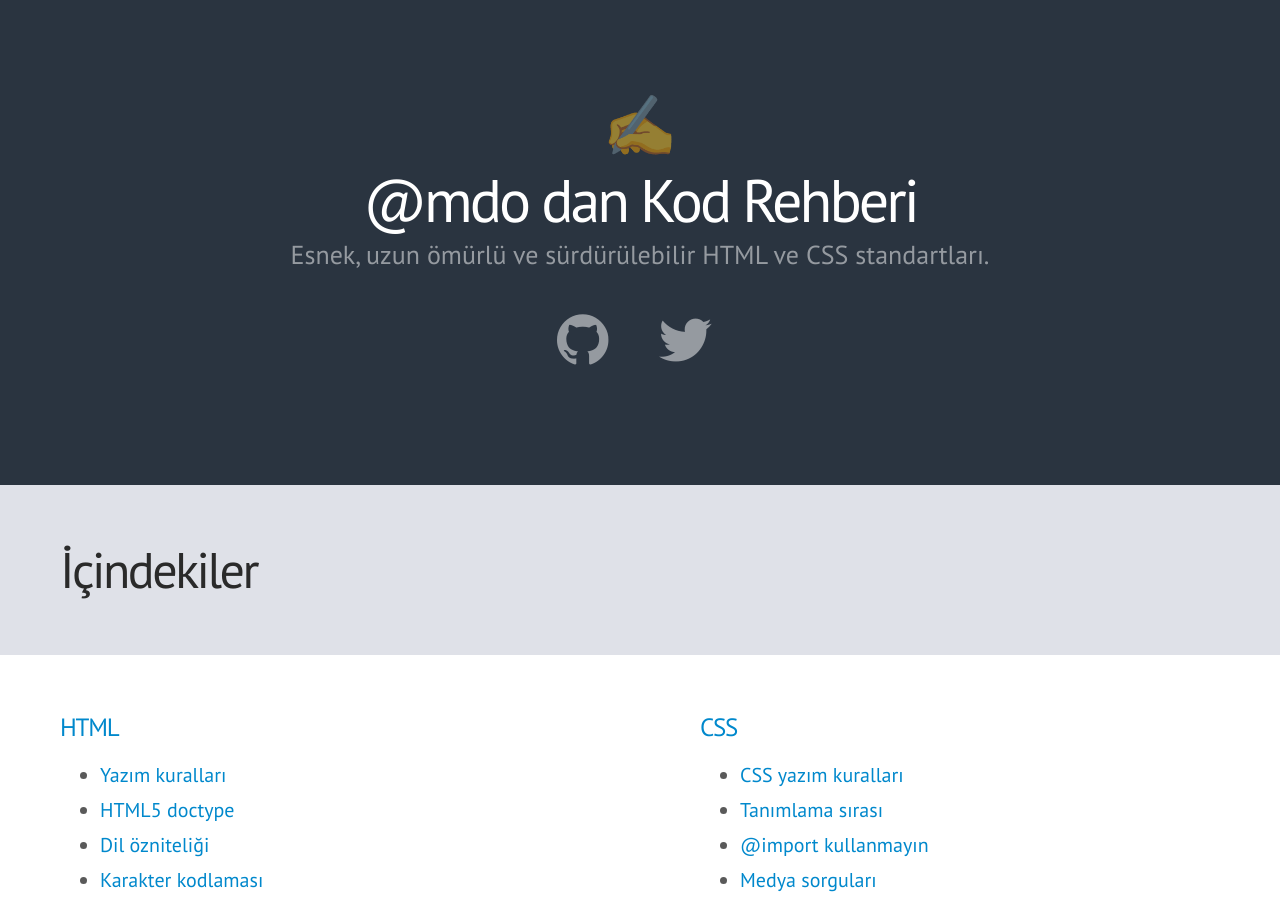
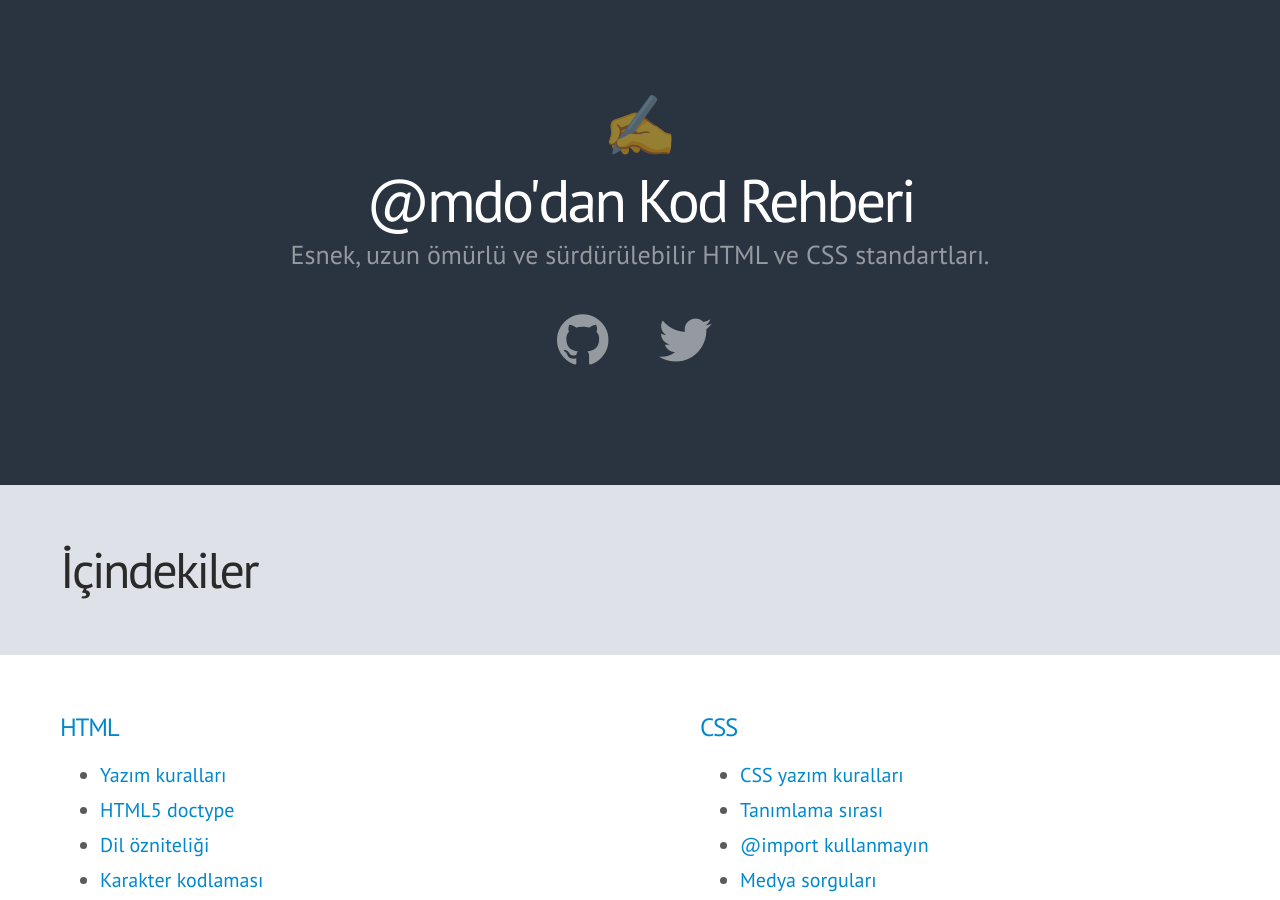
Before and after one commit to hayatbiralem/kod-rehberi, a Jekyll site: the page built from index.html, in a window 1280 px wide and 900 px high. Built offline with Jekyll 4.4.1, drawn with Linux system fonts in a browser that asks for light colours; some web fonts are replaced; Markdown is read by kramdown in place of the engine named in the settings; comment, search, counter and statistics services are not loaded.

```diff
--- a/_config.yml
+++ b/_config.yml
@@ -1,4 +1,4 @@
-name:          "@mdo dan Kod Rehberi"
+name:          "@mdo'dan Kod Rehberi"
 description:   Esnek, uzun ömürlü ve sürdürülebilir HTML ve CSS standartları.
 url:           http://hayatbiralem.com/kod-rehberi
 
```
